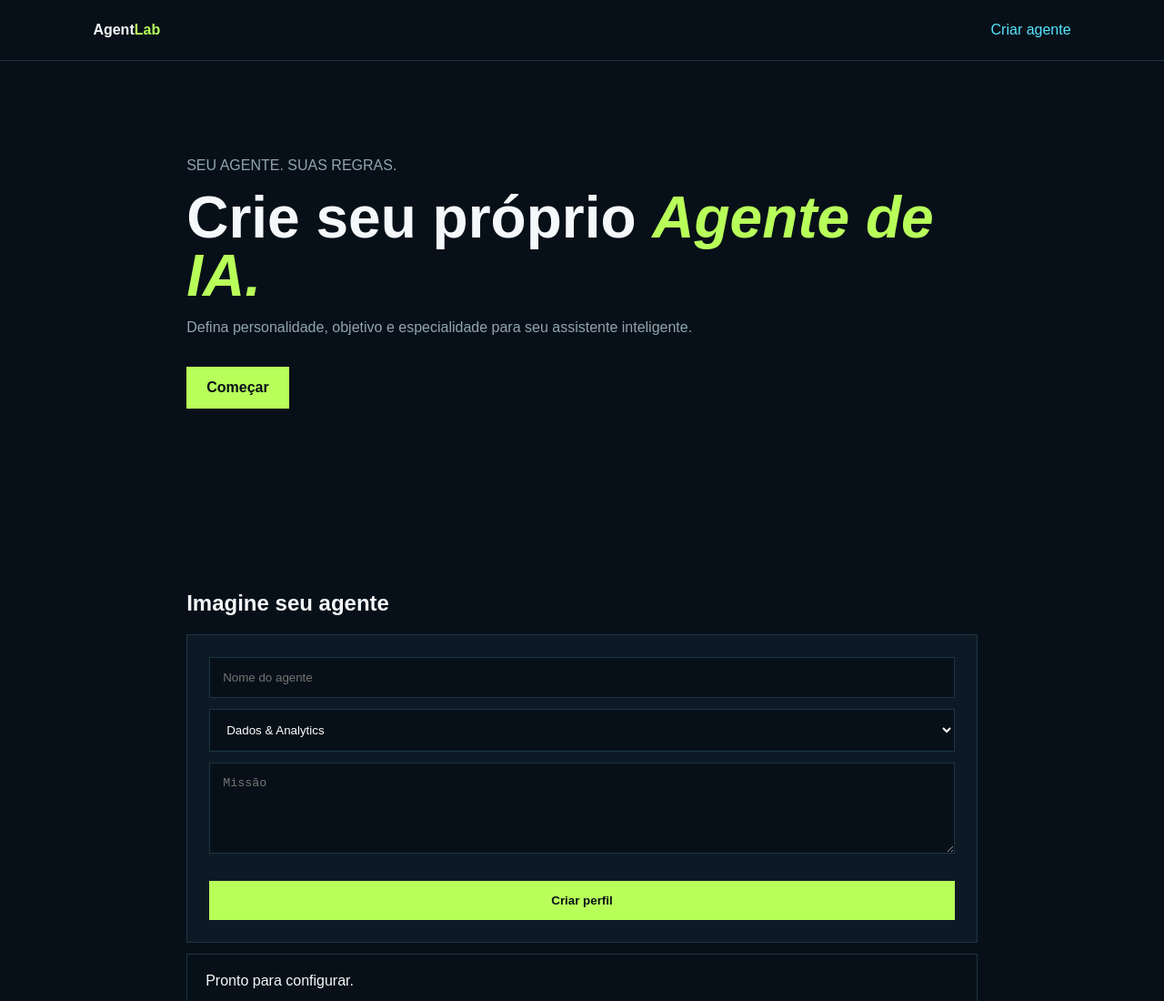
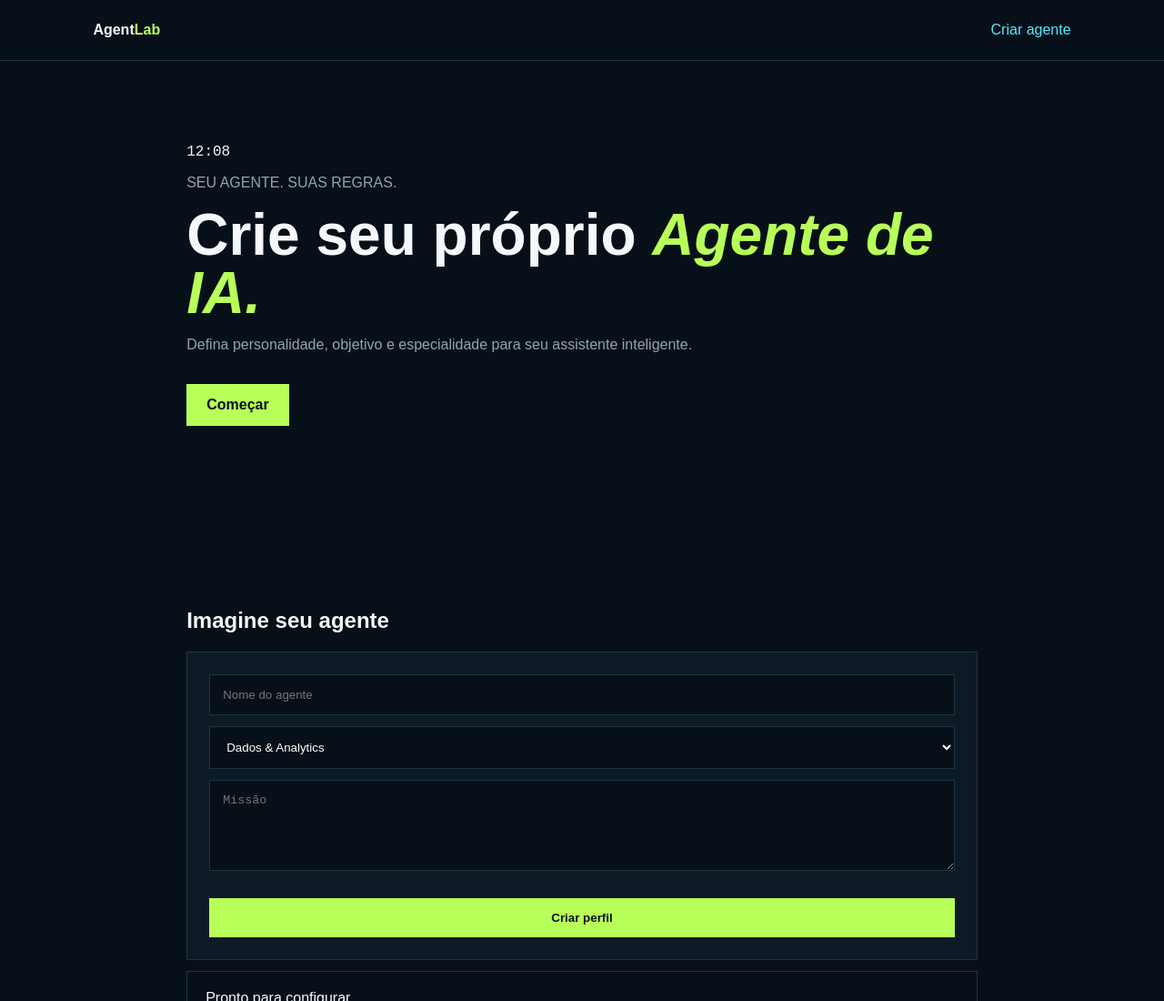
Before and after one commit to kleim4n/adatech-Arquitetura-de-Servidores-e-Dados, a plain HTML site: page site/index.html in a window 1280 px wide. Shown: the top 1100 px of the page at 91% size. Drawn offline with Linux system fonts and the light colour scheme.

Commit message:
update html

```diff
--- a/site/index.html
+++ b/site/index.html
@@ -12,6 +12,7 @@
     <header><b>Agent<span>Lab</span></b><a href="#criar">Criar agente</a></header>
     <main>
         <section class="hero">
+            <code id="update">12:08</code>
             <p>SEU AGENTE. SUAS REGRAS.</p>
             <h1>Crie seu próprio <em>Agente de IA.</em></h1>
             <p>Defina personalidade, objetivo e especialidade para seu assistente inteligente.</p><a class="btn"
```
